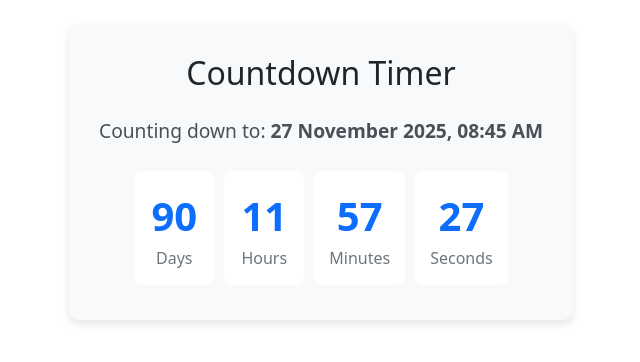
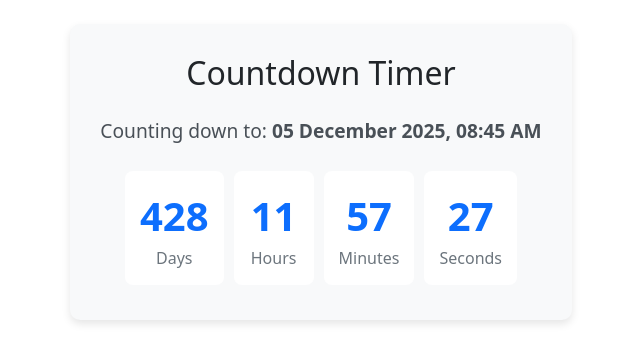
Before and after one commit to Putoleve/countdown, a plain HTML site: page index.html in a window 1280 px wide. Shown: the part 228-590 px from the top of the page, without its empty margins (319-959 px from the left). Drawn offline with nearby package versions, Linux system fonts and the light colour scheme.

Commit message:
Update index.html
Changed the date to december

```diff
--- a/index.html
+++ b/index.html
@@ -41,7 +41,7 @@
     <div class="container d-flex justify-content-center align-items-center" style="min-height: 100vh;">
         <div class="countdown-container text-center">
             <h2 class="mb-4">Countdown Timer</h2>
-            <p class="target-date">Counting down to: <strong>27 November 2025, 08:45 AM</strong></p>
+            <p class="target-date">Counting down to: <strong>05 December 2025, 08:45 AM</strong></p>
 
             <div class="d-flex justify-content-center flex-wrap">
                 <div class="countdown-box">
@@ -70,7 +70,7 @@
     <!-- Countdown Script -->
     <script>
         // Target date: 01 january 2026, 08:45 AM
-        const targetDate = new Date('January 01, 2026 08:45:00').getTime();
+        const targetDate = new Date('December 05, 2026 08:45:00').getTime();
 
         // Target date: 5 August 2025, 08:45 AM
        // const targetDate = new Date('November 27, 2025 08:45:00').getTime();
```
